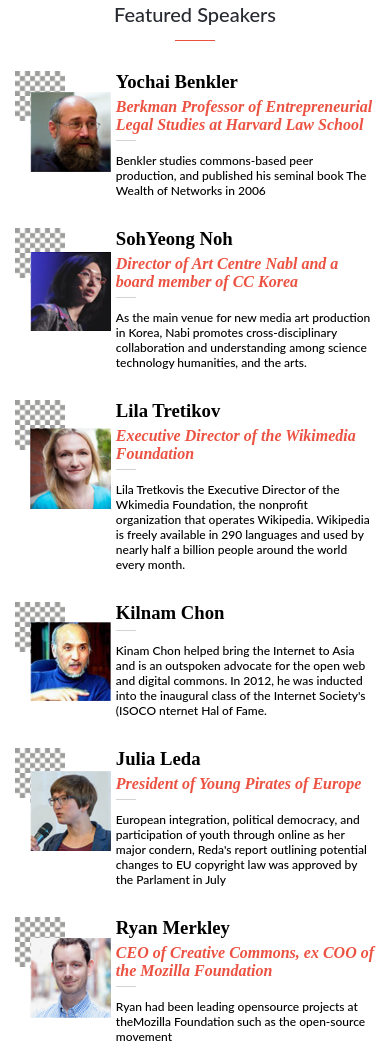
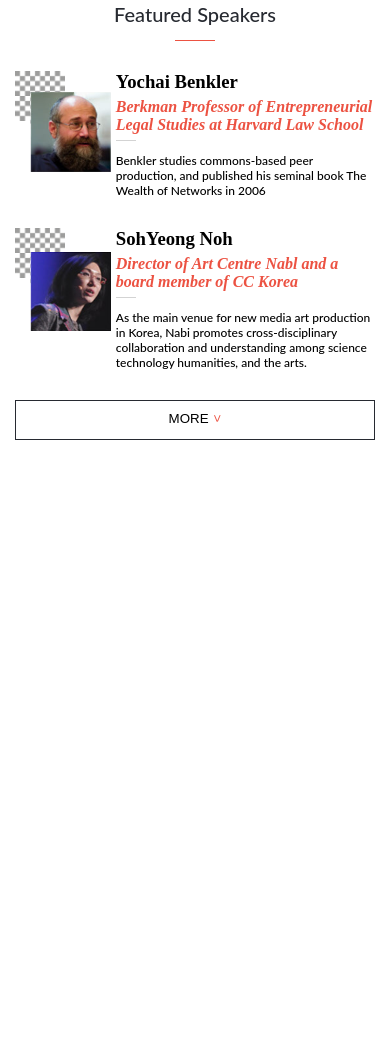
Before and after one commit to AlejandroNeira98/Capstone1, a plain HTML site: page index.html in a window 390 px wide. Shown: the part 1303-2362 px from the top of the page. After the commit the page ends 1783 px from the top, so only its background shows below. Drawn offline with Linux system fonts and the light colour scheme; a web font is replaced by a local one.

Commit message:
Fix mobile speakers

```diff
--- a/speakers.js
+++ b/speakers.js
@@ -40,7 +40,6 @@
 let text= "";
 
 speakers.forEach(element => {
-
   text = `
 
     <div class="profile-img">
@@ -56,8 +55,11 @@
   `;
   let speaker = document.createElement('div');
   speaker.classList.add('speaker');
+  if (element === speakers[2] || element === speakers[3] || element === speakers[4] || element === speakers[5])
+  {speaker.classList.add('more')}
+
   speaker.innerHTML = text;
 
-  const speakers = document.getElementById('featured-speakers');
-  speakers.insertBefore(speaker, document.getElementById('more-btn'));
+  const Fspeakers = document.getElementById('featured-speakers');
+  Fspeakers.insertBefore(speaker, document.getElementById('more-btn'));
 });
--- a/style.css
+++ b/style.css
@@ -205,8 +205,6 @@
   position: relative;
   left: 15%;
   top: 15%;
- /*  height: 100px;
-  width: 100px; */
 }
 
 .speaker-presentation {
@@ -260,13 +258,18 @@
   justify-items: center;
 }
 
-
-
 .desktop {
   display: none;
 }
 
+.more {
+  display: none;
+}
+
 @media screen and (min-width: 768px) {
+  .more{
+    display: flex;
+  }
 
   body {
     display: flex;
```
